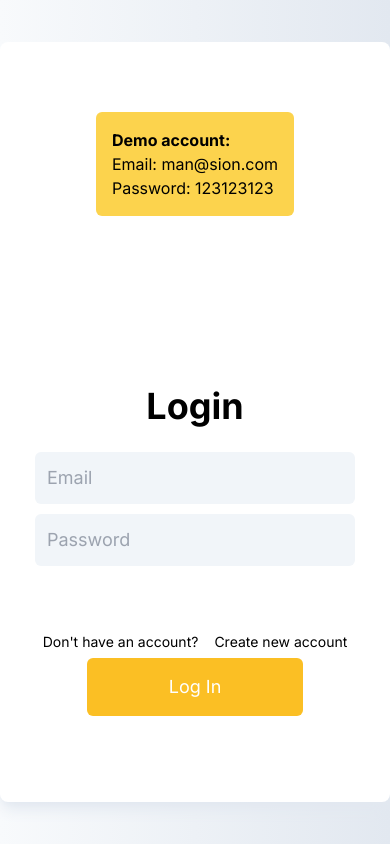
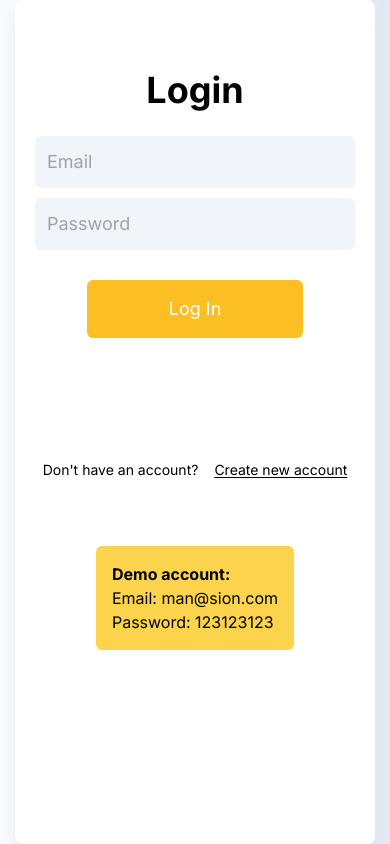
Before and after one commit to pankelix/Tiddy-APP, a React (Vite) app in the folder app/: page /login in a window 390 px wide. Built offline with nearby package versions, Linux system fonts and the light colour scheme.

Commit message:
apply css for better mobile view

```diff
--- a/app/src/views/Login.jsx
+++ b/app/src/views/Login.jsx
@@ -27,17 +27,9 @@ function Login(props) {
         props.onRegisterClick()
     }
 
-    return <Container className='flex items-center justify-center gap-[25px] h-screen'>
-        <article className='box-border bg-white rounded-lg w-screen h-[760px] px-[30px] py-[70px] flex flex-col items-center gap-[10px] shadow-lg shadow-slate-200'>
-            <div className='p-4 rounded-md bg-amber-300'>
-                <h4 className='font-semibold'>Demo account:</h4>
-                <div>
-                    <p>Email: man@sion.com</p>
-                    <p>Password: 123123123</p>
-                </div>
-            </div>
-
-            <Form onSubmit={handleSubmit} className='select-none h-[38px] w-[360px] flex flex-col items-center gap-[10px] relative top-[10rem]'>
+    return <Container className='flex flex-col items-center justify-center'>
+        <article className='box-border bg-white rounded-lg max-w-screen max-h-screen py-[70px] flex flex-col items-center gap-[10px] shadow-lg shadow-slate-200 h-screen'>
+            <Form onSubmit={handleSubmit} className='select-none w-[360px] flex flex-col items-center gap-[10px]'>
 
                 <h1 className='text-4xl font-semibold mb-[1rem]'>Login</h1>
 
@@ -47,13 +39,21 @@ function Login(props) {
 
 
 
-                <Button type='submit' className='cursor-pointer p-[1.8rem] border-none rounded-md text-lg text-white bg-amber-400 absolute top-[17rem] w-[216px] h-[30px] flex justify-center items-center'>Log In</Button>
+                <Button type='submit' className='cursor-pointer mt-5 p-[1.8rem] border-none rounded-md text-lg text-white bg-amber-400 w-[216px] h-[30px] flex justify-center items-center'>Log In</Button>
             </Form>
 
-            <nav className='text-sm flex justify-center gap-4 absolute bottom-[12rem] w-[100%] font-'>
+            <nav className='text-sm flex justify-center gap-4 w-[100%] pt-28'>
                 <p>Don't have an account?</p>
-                <Link onClick={handleRegisterClick}>Create new account</Link>
+                <Link className='underline underline-offset-2' onClick={handleRegisterClick}>Create new account</Link>
             </nav>
+
+            <div className='p-4 rounded-md mt-14 bg-amber-300'>
+                <h4 className='font-semibold'>Demo account:</h4>
+                <div>
+                    <p>Email: man@sion.com</p>
+                    <p>Password: 123123123</p>
+                </div>
+            </div>
         </article>
     </Container>
 }
```
